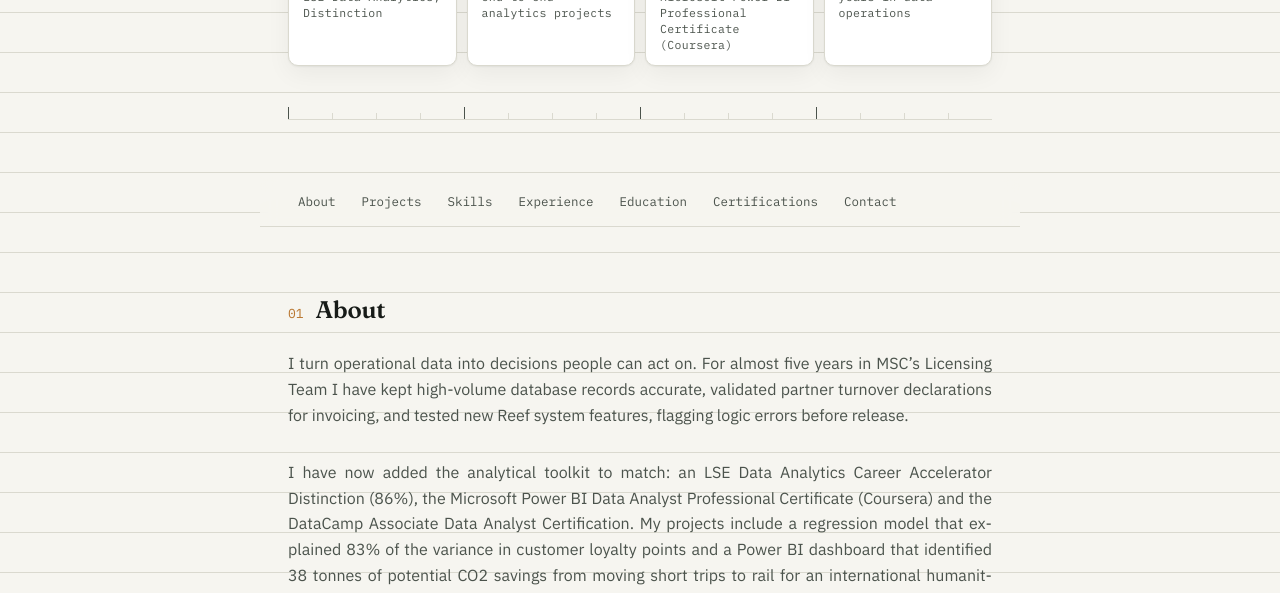
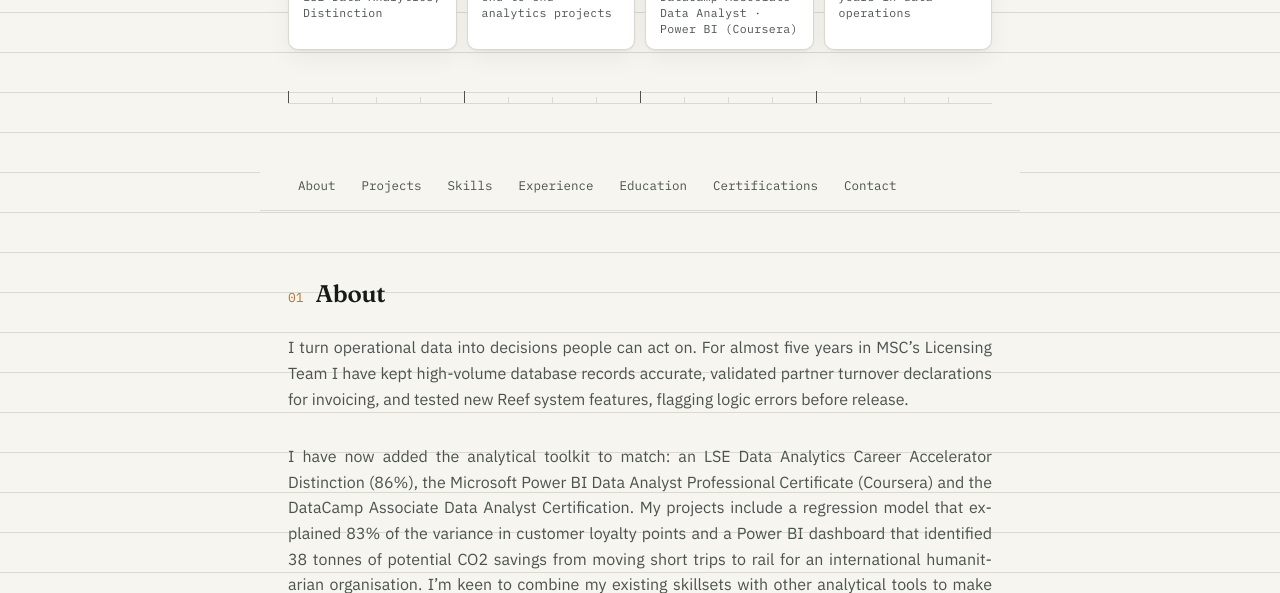
Before and after one commit to lanngoc94/lanngoc94.github.io, a plain HTML site: page index.html in a window 1280 px wide. Shown: the part 507-1100 px from the top of the page. Drawn offline with Linux system fonts and the light colour scheme.

Commit message:
Update hero certification tile to include DataCamp Associate Data Analyst
Co-Authored-By: Claude Opus 5.5 <noreply@anthropic.com>
Claude-Session: https://claude.ai/code/session_01Y8m5P972Rx8mvitehko9qT

```diff
--- a/index.html
+++ b/index.html
@@ -344,7 +344,7 @@
     <div class="kpis">
       <div class="kpi"><div class="kpi-val">86%</div><div class="kpi-lbl">LSE Data Analytics, Distinction</div></div>
       <div class="kpi"><div class="kpi-val">5</div><div class="kpi-lbl">end-to-end analytics projects</div></div>
-      <div class="kpi"><div class="kpi-val">Power BI</div><div class="kpi-lbl">Microsoft Power BI Professional Certificate (Coursera)</div></div>
+      <div class="kpi"><div class="kpi-val">Certified</div><div class="kpi-lbl">DataCamp Associate Data Analyst · Power BI (Coursera)</div></div>
       <div class="kpi"><div class="kpi-val">~5</div><div class="kpi-lbl">years in data operations</div></div>
     </div>
     <div class="ruler">
```
